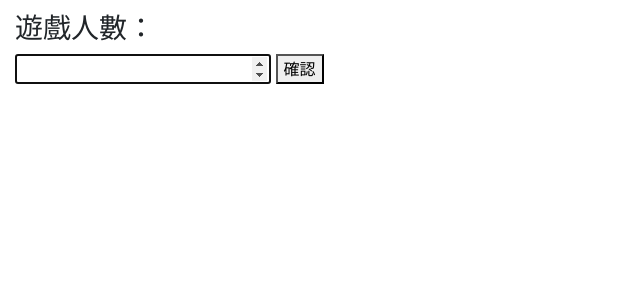
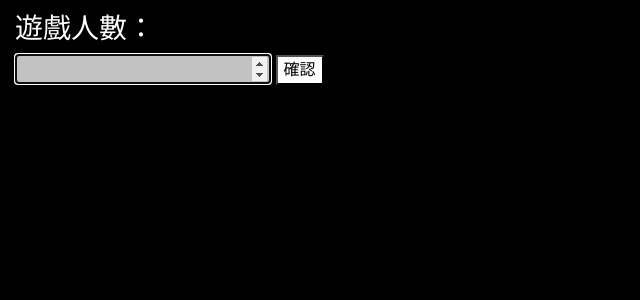
Before and after one commit to johnny031/fungame5, a Flask app: page / in a window 1280 px wide. Shown: the top 300 px of the page, without its empty margins (0-640 px from the left). Run offline with Flask 2, Linux system fonts and the light colour scheme; some libraries are stand-ins or nearby versions.

Commit message:
change index.html to black mode

```diff
--- a/templates/index.html
+++ b/templates/index.html
@@ -11,9 +11,29 @@
     />
     <title>fungame5</title>
   </head>
+  <style>
+    body {
+      background-color: rgb(0, 0, 0);
+    }
+    h3 {
+      color: white;
+    }
+    button,
+    input[type="submit"] {
+      font-family: Microsoft JhengHei;
+      background-color: rgb(255, 255, 255);
+    }
+    input[type="text"],
+    #number {
+      background-color: rgb(194, 194, 194);
+    }
+    input[type="text"] {
+      margin: 10px 0 !important;
+    }
+  </style>
   <body>
     <div class="container-fluid" style="padding-top: 12px;">
-      <h3 style="font-family:Microsoft JhengHei">遊戲人數：</h3>
+      <h3 style="font-family: Microsoft JhengHei;">遊戲人數：</h3>
       <input autofocus type="number" id="number" />
       <button id="number_button" onclick="myFunction()">確認</button>
     </div>
@@ -28,8 +48,8 @@
     }
     function myFunction() {
       var x = document.getElementById("number").value;
-      if (x < 2 || x > 8) {
-        alert("遊戲人數需介於2至8人之間");
+      if (x < 1 || x > 8) {
+        alert("遊戲人數需介於1至8人之間");
         return false;
       } else {
         document.getElementById("number_button").disabled = true;
@@ -39,7 +59,6 @@
         r.push(i);
       }
       shuffle(r);
-      console.log(r);
 
       var h3 = document.createElement("h3");
       h3.innerHTML = "<br> 玩家名稱：<br>";
@@ -80,7 +99,7 @@
       var s = document.createElement("input");
 
       s.setAttribute("type", "submit");
-      s.setAttribute("value", "Start!");
+      s.setAttribute("value", "開始!");
       f.appendChild(s);
 
       document.getElementsByTagName("body")[0].appendChild(f);
```
